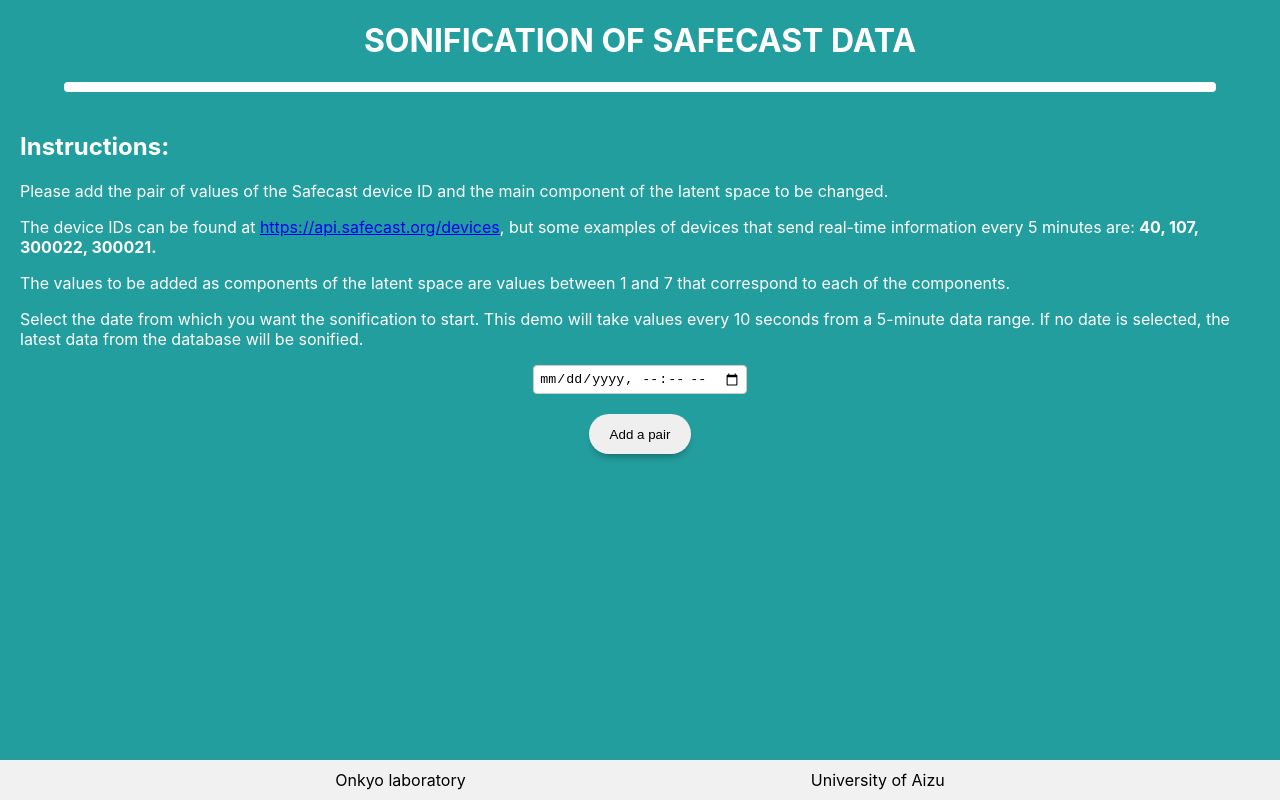
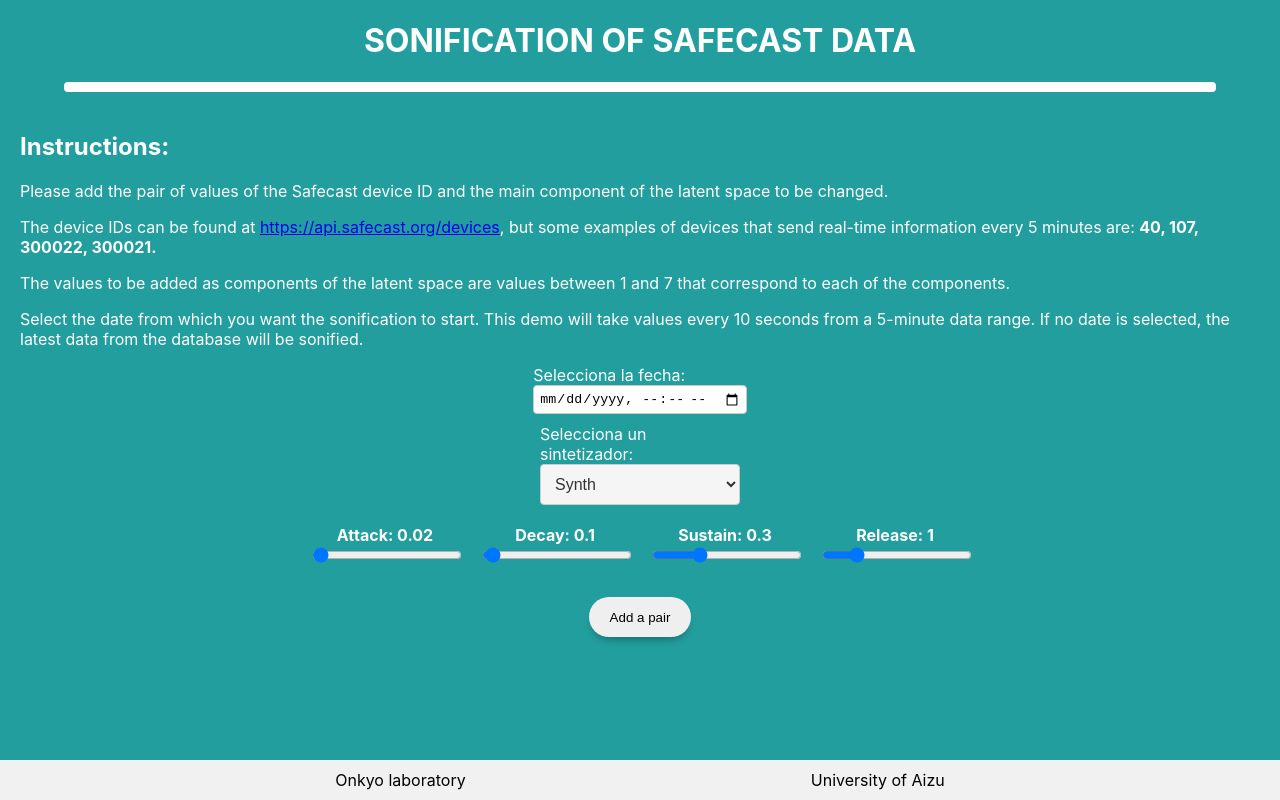
Before and after one commit to kevind13/SafecastSonification, a React (Create React App) app in the folder frontend/: page / in a window 1280 px wide. Built offline with nearby package versions, Linux system fonts and the light colour scheme.

Commit message:
feat: added more synth and options

```diff
--- a/frontend/src/App.module.css
+++ b/frontend/src/App.module.css
@@ -135,3 +135,75 @@
   align-items: center;
   justify-content: center;
 }
+
+.envelope_sliders {
+  display: flex;
+  flex-direction: row;
+  justify-content: space-between;
+}
+
+.slider_container {
+  width: 150px;
+  text-align: center;
+  padding: 10px;
+  color: white;
+}
+
+.slider_label {
+  margin-bottom: 5px;
+  font-weight: bold;
+}
+
+input[type="range"] {
+  width: 100%;
+}
+
+
+
+/* Agrega estas reglas CSS en tu archivo de estilos (por ejemplo, App.css) */
+.select_container {
+  position: relative;
+  width: 200px; /* Ajusta el ancho según tus necesidades */
+  margin: 10px;
+}
+
+.select_container select {
+  /* appearance: none; */
+  /* -webkit-appearance: none; */
+  /* -moz-appearance: none; */
+  width: 100%;
+  padding: 10px;
+  font-size: 16px;
+  border: 1px solid #ccc;
+  border-radius: 4px;
+  background: #f5f5f5;
+  color: #333;
+  cursor: pointer;
+  outline: none;
+}
+
+.select_container select:hover {
+  background: #e0e0e0;
+}
+
+.select_container select:active, .select-container select:focus {
+  background: #ffffff;
+  border-color: #007BFF;
+}
+
+.select_arrow {
+  position: absolute;
+  top: 50%;
+  right: 10px;
+  transform: translateY(-50%);
+  pointer-events: none;
+}
+
+.dateContainer {
+  display: flex;
+  flex-direction: column;
+}
+
+.label {
+  color:white;
+}
--- a/frontend/src/App.tsx
+++ b/frontend/src/App.tsx
@@ -22,7 +22,32 @@
   velocity: number;
 };
 
-let synths: Tone.PolySynth<Tone.Synth<Tone.SynthOptions>>[] = [];
+const SynthOptions: Record<string, any> = {
+  'Tone.FMSynth': Tone.FMSynth,
+  'Tone.Synth': Tone.Synth,
+  'Tone.AMSynth': Tone.AMSynth,
+  'Tone.MonoSynth': Tone.MonoSynth,
+};
+// const synthOptions: Tone.SynthOptions = {
+//   envelope: {
+//     attack: 0.05,
+//     attackCurve: 'exponential',
+//     decay: 0.2,
+//     decayCurve: 'exponential',
+//     release: 1.5,
+//     releaseCurve: 'exponential',
+//     sustain: 0.2,
+//   },
+//   oscillator: {
+//     phase: 0,
+//     type: 'amtriangle',
+//     harmonicity: 0.5,
+//     modulationType: 'sine',
+//   },
+// };
+
+// let synths: Tone.PolySynth<Tone.Synth<Tone.SynthOptions>>[] = [];
+let synths: any[] = [];
 
 function App() {
   const [loading, setLoading] = useState<boolean>(false);
@@ -31,7 +56,25 @@
   const [values, setValues] = useState<number[][] | undefined>();
   const [date, setDate] = useState<string | undefined>();
 
+  const [envelope, setEnvelope] = useState({
+    attack: 0.02,
+    decay: 0.1,
+    sustain: 0.3,
+    release: 1,
+  });
+
+  const [selectedSynth, setSelectedSynth] = useState<string>('Tone.Synth');
+
   const [sonificationInterval, setSonificationInterval] = useState<NodeJS.Timeout | null>(null);
+
+  const handleSliderChange = (e: any) => {
+    const { name, value } = e.target;
+    setEnvelope({ ...envelope, [name]: parseFloat(value) });
+  };
+
+  const updateSelectedSynth = (e: any) => {
+    setSelectedSynth(e.target.value);
+  };
 
   const addDevice = () => {
     setError('');
@@ -100,7 +143,6 @@
     return bytes.buffer;
   };
 
-
   const handleStartSonification = async () => {
     try {
       setError('');
@@ -122,24 +164,16 @@
       const midi = new Midi(arrayBuffer);
       const now = Tone.now() + 0.5;
       midi.tracks.forEach((track) => {
-        const synth = new Tone.PolySynth(Tone.Synth, {
-          envelope: {
-            attack: 0.02,
-            decay: 0.1,
-            sustain: 0.3,
-            release: 1,
-          },
+        const synth = new Tone.PolySynth(SynthOptions[selectedSynth], {
+          envelope: envelope,
         }).toDestination();
 
         synths.push(synth);
 
-        //schedule all of the events
         track.notes.forEach((note) => {
           synth.triggerAttackRelease(note.name, note.duration, note.time + now, note.velocity);
         });
       });
-
-      // setNotes(notes?.data);
 
       setSonificationInterval(
         setInterval(async () => {
@@ -162,7 +196,7 @@
           }
 
           midi.tracks.forEach((track) => {
-            const synth = new Tone.PolySynth(Tone.Synth, {
+            const synth = new Tone.PolySynth(Tone.FMSynth, {
               envelope: {
                 attack: 0.02,
                 decay: 0.1,
@@ -187,7 +221,7 @@
           }, 10);
 
           // setNotes(notes?.data);
-        }, 10000),
+        }, 22000),
       );
     } catch (e) {
       setError('An error occurred. Please try again.');
@@ -231,7 +265,14 @@
           </div>
           {values !== undefined && (
             <div className={style.plotMidi}>
-              <PlotMidiArray array={values} title="Devices data" xLabel="Time" yLabel="CPM" devices={devices} showLegend />
+              <PlotMidiArray
+                array={values}
+                title="Devices data"
+                xLabel="Time"
+                yLabel="CPM"
+                devices={devices}
+                showLegend
+              />
             </div>
           )}
         </>
@@ -258,7 +299,8 @@
               from a 5-minute data range. If no date is selected, the latest data from the database will be sonified.
             </p>
           </section>
-          <div>
+          <div className={style.dateContainer}>
+            <label className={style.label}>Selecciona la fecha:</label>
             <input
               type="datetime-local"
               id="startDate"
@@ -266,6 +308,69 @@
               value={date}
               onChange={(event) => setDate(event.target.value)}
             />
+          </div>
+          <div className={style.select_container}>
+            <label className={style.label}>Selecciona un sintetizador:</label>
+            <select className={style.custom_select} value={selectedSynth} onChange={updateSelectedSynth}>
+              <option value="Tone.Synth">Synth</option>
+              <option value="Tone.FMSynth">FMSynth</option>
+              <option value="Tone.AMSynth">AMSynth</option>
+              <option value="Tone.MonoSynth">MonoSynth</option>
+            </select>
+            {/* <div className={style.select_arrow}>&#9660;</div> */}
+          </div>
+          <div className={style.envelope_sliders}>
+            <div className={style.slider_container}>
+              <label className={style.slider_label}>Attack: {envelope.attack}</label>
+              <input
+                type="range"
+                min="0"
+                max="5"
+                step="0.005"
+                name="attack"
+                value={envelope.attack}
+                onChange={handleSliderChange}
+              />
+            </div>
+
+            <div className={style.slider_container}>
+              <label className={style.slider_label}>Decay: {envelope.decay}</label>
+              <input
+                type="range"
+                min="0"
+                max="5"
+                step="0.005"
+                name="decay"
+                value={envelope.decay}
+                onChange={handleSliderChange}
+              />
+            </div>
+
+            <div className={style.slider_container}>
+              <label className={style.slider_label}>Sustain: {envelope.sustain}</label>
+              <input
+                type="range"
+                min="0"
+                max="1"
+                step="0.005"
+                name="sustain"
+                value={envelope.sustain}
+                onChange={handleSliderChange}
+              />
+            </div>
+
+            <div className={style.slider_container}>
+              <label className={style.slider_label}>Release: {envelope.release}</label>
+              <input
+                type="range"
+                min="0"
+                max="5"
+                step="0.01"
+                name="release"
+                value={envelope.release}
+                onChange={handleSliderChange}
+              />
+            </div>
           </div>
           <div className={style.buttons}>
             {devices.length !== 7 && <Button title={'Add a pair'} className={style.add} onClick={addDevice} />}
```
Also changed, not shown: 2 other files (tests, documents, lock files or other folders).
